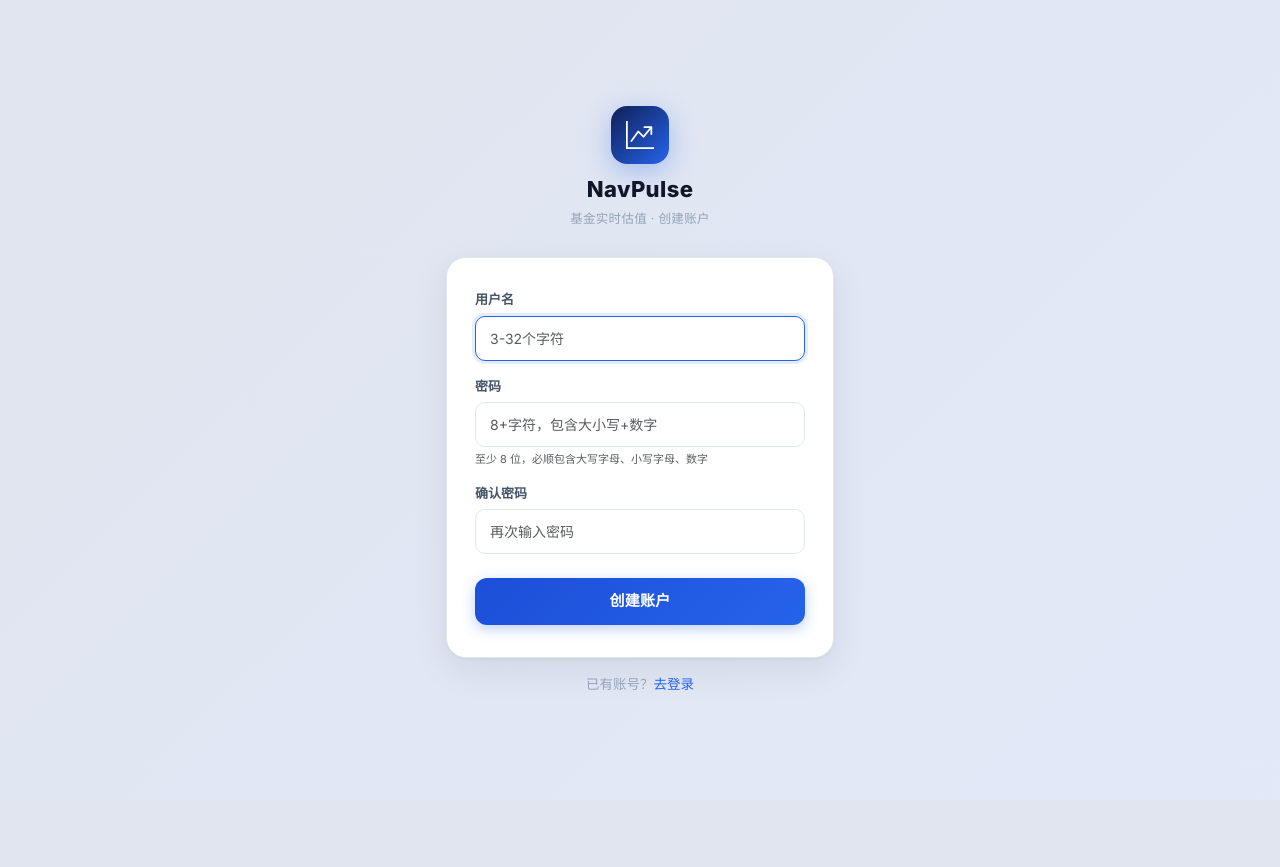
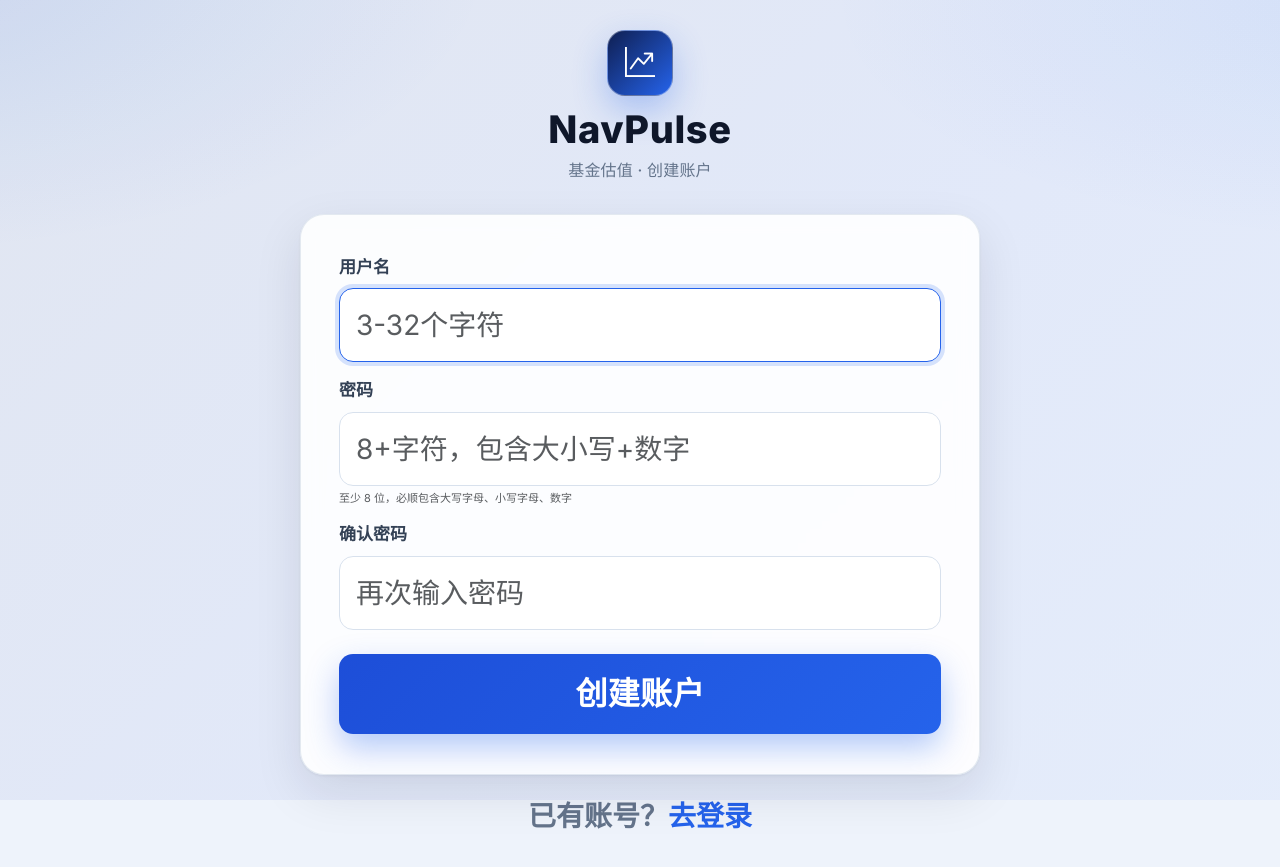
Before and after one commit to Fire0206/NavPulse, a FastAPI app: page /register in a window 1280 px wide. Before the commit the page ends 691 px from the top, so only its background shows below. Run offline with FastAPI, Linux system fonts and the light colour scheme.

Commit message:
feat(auth-ui): enlarge and restyle login/register pages

```diff
--- a/app/templates/register.html
+++ b/app/templates/register.html
@@ -14,56 +14,78 @@
 body{
   font-family:'Inter','Noto Sans SC',ui-sans-serif,-apple-system,"PingFang SC","Microsoft YaHei",sans-serif;
   min-height:100vh;display:flex;align-items:center;justify-content:center;
-  background:#F0F4FA;-webkit-font-smoothing:antialiased;
+  background:
+    radial-gradient(1000px 480px at -10% -5%, rgba(37,99,235,.12), transparent 62%),
+    radial-gradient(1000px 420px at 110% 0%, rgba(37,99,235,.08), transparent 58%),
+    #EEF3FB;
+  -webkit-font-smoothing:antialiased;
   position:relative;overflow:hidden;
 }
 body::before{
   content:'';position:fixed;inset:0;z-index:0;
-  background:linear-gradient(135deg,#102057 0%,#2563EB 100%);
-  opacity:.07;
+  background:linear-gradient(135deg,#0F1F52 0%,#1D4ED8 55%,#4F8DF6 100%);
+  opacity:.06;
 }
 .auth-wrap{
-  width:100%;max-width:420px;padding:24px 16px;
+  width:100%;max-width:720px;padding:30px 20px;
   position:relative;z-index:1;animation:fadeUp .32s ease;
 }
 @keyframes fadeUp{from{opacity:0;transform:translateY(18px)}to{opacity:1;transform:translateY(0)}}
-.auth-logo{text-align:center;margin-bottom:28px}
+.auth-logo{text-align:center;margin-bottom:32px}
 .auth-logo-icon{
   display:inline-flex;align-items:center;justify-content:center;
-  width:58px;height:58px;border-radius:16px;
-  background:linear-gradient(135deg,#102057 0%,#2563EB 100%);
-  box-shadow:0 8px 28px rgba(37,99,235,.32);margin-bottom:12px;
+  width:66px;height:66px;border-radius:18px;
+  background:linear-gradient(135deg,#0F1F52 0%,#2563EB 100%);
+  box-shadow:0 14px 34px rgba(37,99,235,.30);margin-bottom:14px;
+  border:1px solid rgba(255,255,255,.35);
 }
-.auth-logo-icon i{font-size:28px;color:#fff}
-.auth-logo h1{font-size:22px;font-weight:800;color:#0F172A;letter-spacing:.4px}
-.auth-logo p{font-size:12.5px;color:#94A3B8;margin-top:3px;letter-spacing:.3px}
+.auth-logo-icon i{font-size:30px;color:#fff}
+.auth-logo h1{font-size:38px;font-weight:800;color:#0F172A;letter-spacing:.6px;line-height:1.05}
+.auth-logo p{font-size:16px;color:#64748B;margin-top:8px;letter-spacing:.2px;font-weight:500}
 .auth-card{
-  background:#fff;border-radius:20px;padding:32px 28px;
-  box-shadow:0 1px 3px rgba(15,23,42,.06),0 12px 36px rgba(15,23,42,.08);
-  border:1px solid #E2E8F0;
+  background:rgba(255,255,255,.90);backdrop-filter:blur(10px);
+  border-radius:24px;padding:40px 38px;
+  box-shadow:0 1px 3px rgba(15,23,42,.06),0 18px 48px rgba(15,23,42,.10);
+  border:1px solid rgba(226,232,240,.95);
 }
-.auth-card label{font-size:13px;font-weight:600;color:#475569;margin-bottom:6px;display:block}
+.auth-card label{font-size:17px;font-weight:700;color:#334155;margin-bottom:8px;display:block}
 .form-control{
-  border:1.5px solid #E2E8F0;border-radius:10px;padding:11px 14px;
-  font-size:14px;transition:border-color .2s,box-shadow .2s;
+  border:1.5px solid #D8E1ED;border-radius:14px;padding:15px 16px;
+  font-size:28px;transition:border-color .2s,box-shadow .2s,background .2s;
+  min-height:64px;
 }
 .form-control:focus{
-  border-color:#2563EB;box-shadow:0 0 0 3px rgba(37,99,235,.12);outline:none;
+  border-color:#2563EB;box-shadow:0 0 0 4px rgba(37,99,235,.18);outline:none;
+  background:#fff;
 }
 .btn-auth{
   background:linear-gradient(135deg,#1D4ED8,#2563EB);border:none;
-  border-radius:12px;padding:12px;font-size:15px;font-weight:700;
+  border-radius:14px;padding:16px;font-size:32px;font-weight:800;
   letter-spacing:.3px;color:#fff;width:100%;cursor:pointer;
-  box-shadow:0 4px 14px rgba(37,99,235,.3);transition:opacity .2s,transform .12s;
+  box-shadow:0 14px 32px rgba(37,99,235,.34);transition:opacity .2s,transform .12s,box-shadow .2s;
 }
-.btn-auth:hover{opacity:.92}.btn-auth:active{transform:scale(.98)}
+.btn-auth:hover{opacity:.94;box-shadow:0 18px 36px rgba(37,99,235,.38)}.btn-auth:active{transform:scale(.98)}
 .btn-auth:disabled{opacity:.6;cursor:not-allowed}
-.auth-footer{text-align:center;margin-top:16px;font-size:13.5px;color:#94A3B8}
-.auth-footer a{color:#2563EB;font-weight:500;text-decoration:none}
+.auth-footer{text-align:center;margin-top:20px;font-size:28px;color:#64748B;font-weight:600}
+.auth-footer a{color:#2563EB;font-weight:700;text-decoration:none}
 .auth-footer a:hover{text-decoration:underline}
-.alert{font-size:13px;border-radius:10px;padding:10px 14px;border:none}
+.alert{font-size:15px;border-radius:12px;padding:12px 14px;border:none}
 .alert-danger{background:rgba(239,68,68,.08);color:#DC2626}
 .alert-success{background:rgba(16,185,129,.08);color:#059669}
+
+@media (max-width: 768px){
+  .auth-wrap{max-width:520px;padding:24px 16px}
+  .auth-logo{margin-bottom:28px}
+  .auth-logo-icon{width:58px;height:58px;border-radius:16px;margin-bottom:12px}
+  .auth-logo-icon i{font-size:28px}
+  .auth-logo h1{font-size:22px}
+  .auth-logo p{font-size:13px;margin-top:4px}
+  .auth-card{padding:32px 28px;border-radius:20px}
+  .auth-card label{font-size:13px;margin-bottom:6px}
+  .form-control{font-size:15px;min-height:auto;padding:11px 14px;border-radius:10px}
+  .btn-auth{font-size:16px;padding:12px;border-radius:12px}
+  .auth-footer{margin-top:16px;font-size:14px;font-weight:500}
+}
 </style>
 </head>
 <body>
@@ -71,7 +93,7 @@ body::before{
   <div class="auth-logo">
     <div class="auth-logo-icon"><i class="bi bi-graph-up-arrow"></i></div>
     <h1>NavPulse</h1>
-    <p>基金实时估值 &middot; 创建账户</p>
+    <p>基金估值 &middot; 创建账户</p>
   </div>
   <div class="auth-card">
     <div class="alert alert-danger d-none" id="errMsg"></div>
```
Also changed, not shown: app/templates/login.html (+47 -25 lines).
